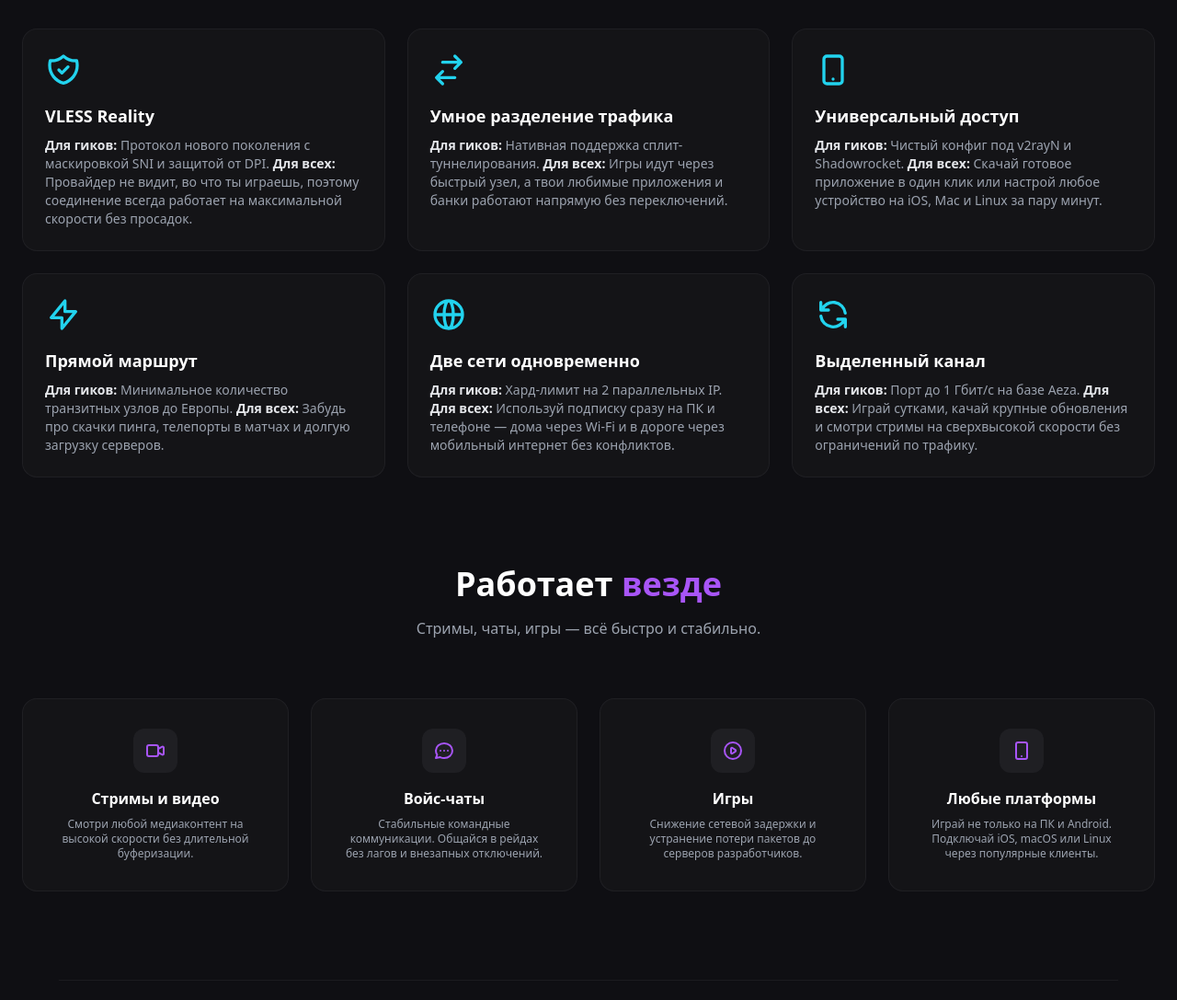
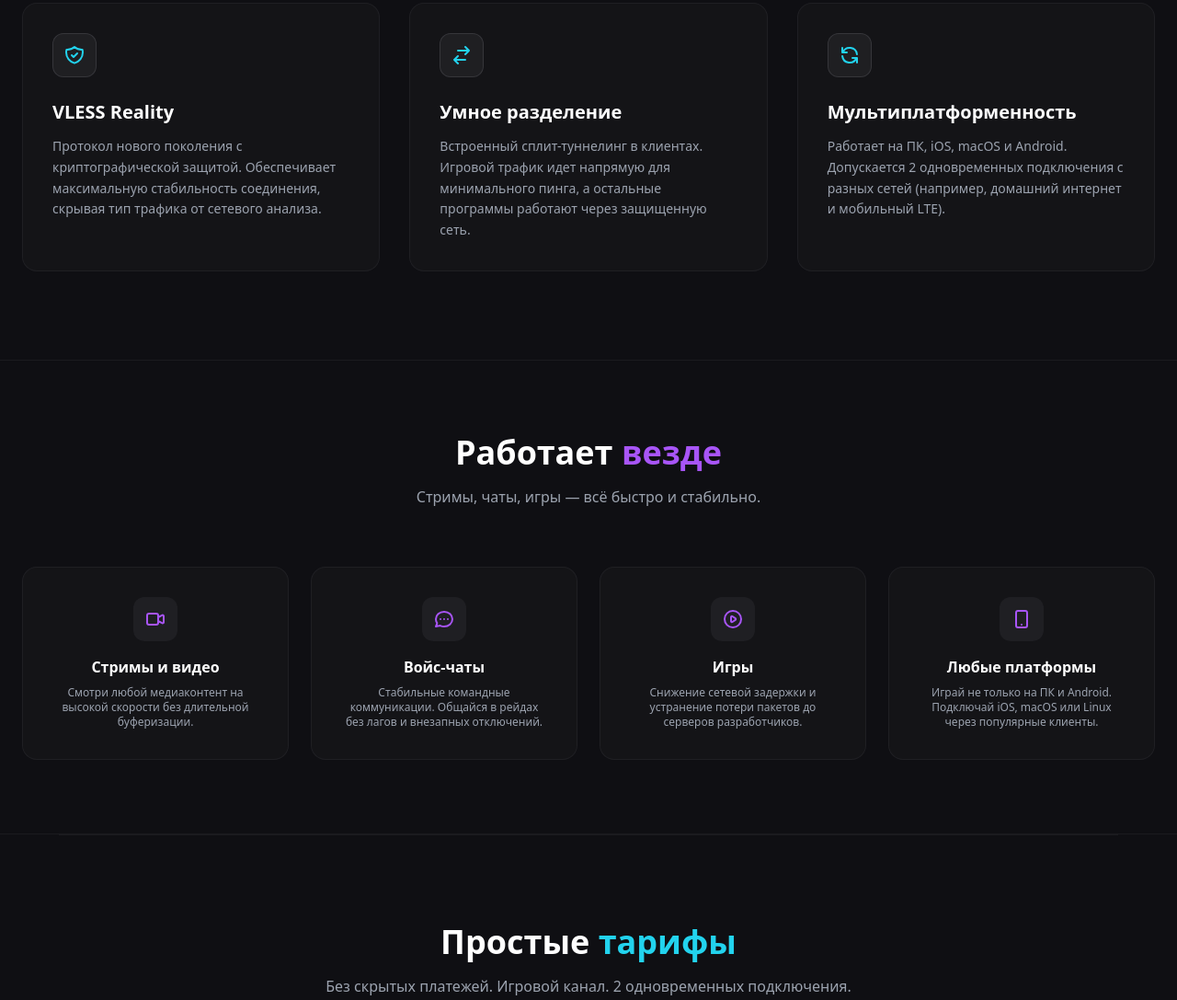
Before and after one commit to Shram-Dev/Shram-Dev.github.io, a plain HTML site: page index.html in a window 1280 px wide. Shown: the part 1409-2496 px from the top of the page at 92% size. Drawn offline with nearby package versions, Linux system fonts and the light colour scheme.

Commit message:
Update index.html

```diff
--- a/index.html
+++ b/index.html
@@ -79,7 +79,6 @@
 </head>
 <body class="text-gray-200 font-sans antialiased min-h-screen flex flex-col selection:bg-accent selection:text-white relative z-0">
 
-    <!-- Абстрактный фон -->
     <div class="fixed inset-0 bg-[url('./world_map.png')] bg-cover bg-center bg-no-repeat bg-fixed z-[-2] opacity-30"></div>
     <div class="fixed inset-0 bg-darkBg/90 backdrop-blur-[2px] z-[-1]"></div>
 
@@ -102,21 +101,22 @@
 
     <main class="flex-grow flex flex-col items-center relative z-10">
 
-        <!-- Hero Section (Новый формат) -->
+        <!-- Hero Section -->
         <section class="w-full max-w-5xl mx-auto px-6 py-24 text-center flex flex-col items-center">
             <div class="inline-block px-4 py-1 rounded-full bg-white/5 border border-white/10 text-xs text-gray-400 mb-6 font-mono tracking-widest">
-                <span class="text-green-400 mr-2">●</span>СЕРВЕРЫ ОНЛАЙН
+                <span class="text-green-400 mr-2">●</span>СИСТЕМА ОНЛАЙН
             </div>
             <h1 class="text-5xl md:text-7xl font-black text-white mb-6 leading-tight uppercase tracking-widest drop-shadow-lg font-montserrat">
                 ТВОЙ ПИНГ ПОД <span class="text-cyanAccent">КОНТРОЛЕМ</span>
             </h1>
             <p class="text-lg md:text-xl text-gray-400 mb-10 max-w-2xl">
-                Протокол VLESS Reality. Идеальный маршрут до Европы. Стабильный и быстрый доступ к игровым серверам без ограничений провайдера.
+                Протокол VLESS Reality. Оптимизированный маршрут до Европы. Стабильный и защищенный доступ к игровым серверам.
             </p>
 
             <div class="flex flex-col sm:flex-row gap-4 w-full sm:w-auto justify-center mb-16">
-                <button id="openTrialBtnHero" class="bg-cyanAccent hover:bg-cyanAccent/90 text-black font-bold text-lg px-10 py-4 rounded-xl transition-all shadow-[0_0_20px_rgba(34,211,238,0.4)] hover:shadow-[0_0_30px_rgba(34,211,238,0.6)]">
-                    ⚡ 3 дня бесплатно
+                <button id="openTrialBtnHero" class="bg-cyanAccent hover:bg-cyanAccent/90 text-black font-bold text-lg px-10 py-4 rounded-xl transition-all shadow-[0_0_20px_rgba(34,211,238,0.4)] hover:shadow-[0_0_30px_rgba(34,211,238,0.6)] flex items-center justify-center gap-2">
+                    <svg class="w-5 h-5" fill="none" stroke="currentColor" viewBox="0 0 24 24"><path stroke-linecap="round" stroke-linejoin="round" stroke-width="2.5" d="M13 10V3L4 14h7v7l9-11h-7z"></path></svg>
+                    3 дня бесплатно
                 </button>
                 <a href="#tariffs" class="bg-white/5 hover:bg-white/10 border border-white/20 hover:border-cyanAccent text-white font-bold text-lg px-10 py-4 rounded-xl transition-all flex items-center justify-center">
                     Тарифы от 350 ₽
@@ -163,49 +163,34 @@
             </div>
         </section>
 
-        <!-- Почему VORTEX -->
-        <section class="w-full max-w-7xl mx-auto px-6 py-24">
+        <!-- Почему VORTEX (3 Карточки) -->
+        <section class="w-full max-w-7xl mx-auto px-6 py-24 border-b border-white/5">
             <div class="text-center mb-16">
                 <h2 class="text-3xl md:text-4xl font-bold text-white mb-4">Почему <span class="text-cyanAccent">VORTEX GPN</span>?</h2>
                 <p class="text-gray-400 max-w-2xl mx-auto">Создан геймерами для геймеров. Максимальная скорость, чистый пинг и полный контроль над сетевым трафиком.</p>
             </div>
 
-            <div class="grid grid-cols-1 md:grid-cols-2 lg:grid-cols-3 gap-6">
-                <div class="feature-card p-6 rounded-2xl">
-                    <div class="w-10 h-10 mb-4 text-cyanAccent"><svg fill="none" stroke="currentColor" viewBox="0 0 24 24"><path stroke-linecap="round" stroke-linejoin="round" stroke-width="2" d="M9 12l2 2 4-4m5.618-4.016A11.955 11.955 0 0112 2.944a11.955 11.955 0 01-8.618 3.04A12.02 12.02 0 003 9c0 5.591 3.824 10.29 9 11.622 5.176-1.332 9-6.03 9-11.622 0-1.042-.133-2.052-.382-3.016z"></path></svg></div>
-                    <h3 class="text-lg font-bold text-white mb-2">VLESS Reality</h3>
-                    <p class="text-sm text-gray-400"><strong class="text-gray-200">Для гиков:</strong> Протокол нового поколения с маскировкой SNI и защитой от DPI. <strong class="text-gray-200">Для всех:</strong> Провайдер не видит, во что ты играешь, поэтому соединение всегда работает на максимальной скорости без просадок.</p>
+            <div class="grid grid-cols-1 md:grid-cols-3 gap-8">
+                <div class="feature-card p-8 rounded-2xl">
+                    <div class="w-12 h-12 mb-6 bg-white/5 rounded-xl flex items-center justify-center text-cyanAccent border border-white/10"><svg class="w-6 h-6" fill="none" stroke="currentColor" viewBox="0 0 24 24"><path stroke-linecap="round" stroke-linejoin="round" stroke-width="2" d="M9 12l2 2 4-4m5.618-4.016A11.955 11.955 0 0112 2.944a11.955 11.955 0 01-8.618 3.04A12.02 12.02 0 003 9c0 5.591 3.824 10.29 9 11.622 5.176-1.332 9-6.03 9-11.622 0-1.042-.133-2.052-.382-3.016z"></path></svg></div>
+                    <h3 class="text-xl font-bold text-white mb-3">VLESS Reality</h3>
+                    <p class="text-gray-400 leading-relaxed text-sm">Протокол нового поколения с криптографической защитой. Обеспечивает максимальную стабильность соединения, скрывая тип трафика от сетевого анализа.</p>
                 </div>
-                <div class="feature-card p-6 rounded-2xl">
-                    <div class="w-10 h-10 mb-4 text-cyanAccent"><svg fill="none" stroke="currentColor" viewBox="0 0 24 24"><path stroke-linecap="round" stroke-linejoin="round" stroke-width="2" d="M8 7h12m0 0l-4-4m4 4l-4 4m0 6H4m0 0l4 4m-4-4l4-4"></path></svg></div>
-                    <h3 class="text-lg font-bold text-white mb-2">Умное разделение трафика</h3>
-                    <p class="text-sm text-gray-400"><strong class="text-gray-200">Для гиков:</strong> Нативная поддержка сплит-туннелирования. <strong class="text-gray-200">Для всех:</strong> Игры идут через быстрый узел, а твои любимые приложения и банки работают напрямую без переключений.</p>
+                <div class="feature-card p-8 rounded-2xl">
+                    <div class="w-12 h-12 mb-6 bg-white/5 rounded-xl flex items-center justify-center text-cyanAccent border border-white/10"><svg class="w-6 h-6" fill="none" stroke="currentColor" viewBox="0 0 24 24"><path stroke-linecap="round" stroke-linejoin="round" stroke-width="2" d="M8 7h12m0 0l-4-4m4 4l-4 4m0 6H4m0 0l4 4m-4-4l4-4"></path></svg></div>
+                    <h3 class="text-xl font-bold text-white mb-3">Умное разделение</h3>
+                    <p class="text-gray-400 leading-relaxed text-sm">Встроенный сплит-туннелинг в клиентах. Игровой трафик идет напрямую для минимального пинга, а остальные программы работают через защищенную сеть.</p>
                 </div>
-                <div class="feature-card p-6 rounded-2xl">
-                    <div class="w-10 h-10 mb-4 text-cyanAccent"><svg fill="none" stroke="currentColor" viewBox="0 0 24 24"><path stroke-linecap="round" stroke-linejoin="round" stroke-width="2" d="M12 18h.01M8 21h8a2 2 0 002-2V5a2 2 0 00-2-2H8a2 2 0 00-2 2v14a2 2 0 002 2z"></path></svg></div>
-                    <h3 class="text-lg font-bold text-white mb-2">Универсальный доступ</h3>
-                    <p class="text-sm text-gray-400"><strong class="text-gray-200">Для гиков:</strong> Чистый конфиг под v2rayN и Shadowrocket. <strong class="text-gray-200">Для всех:</strong> Скачай готовое приложение в один клик или настрой любое устройство на iOS, Mac и Linux за пару минут.</p>
-                </div>
-                <div class="feature-card p-6 rounded-2xl">
-                    <div class="w-10 h-10 mb-4 text-cyanAccent"><svg fill="none" stroke="currentColor" viewBox="0 0 24 24"><path stroke-linecap="round" stroke-linejoin="round" stroke-width="2" d="M13 10V3L4 14h7v7l9-11h-7z"></path></svg></div>
-                    <h3 class="text-lg font-bold text-white mb-2">Прямой маршрут</h3>
-                    <p class="text-sm text-gray-400"><strong class="text-gray-200">Для гиков:</strong> Минимальное количество транзитных узлов до Европы. <strong class="text-gray-200">Для всех:</strong> Забудь про скачки пинга, телепорты в матчах и долгую загрузку серверов.</p>
-                </div>
-                <div class="feature-card p-6 rounded-2xl">
-                    <div class="w-10 h-10 mb-4 text-cyanAccent"><svg fill="none" stroke="currentColor" viewBox="0 0 24 24"><path stroke-linecap="round" stroke-linejoin="round" stroke-width="2" d="M21 12a9 9 0 01-9 9m9-9a9 9 0 00-9-9m9 9H3m9 9a9 9 0 01-9-9m9 9c1.657 0 3-4.03 3-9s-1.343-9-3-9m0 18c-1.657 0-3-4.03-3-9s1.343-9 3-9m-9 9a9 9 0 019-9"></path></svg></div>
-                    <h3 class="text-lg font-bold text-white mb-2">Две сети одновременно</h3>
-                    <p class="text-sm text-gray-400"><strong class="text-gray-200">Для гиков:</strong> Хард-лимит на 2 параллельных IP. <strong class="text-gray-200">Для всех:</strong> Используй подписку сразу на ПК и телефоне — дома через Wi-Fi и в дороге через мобильный интернет без конфликтов.</p>
-                </div>
-                <div class="feature-card p-6 rounded-2xl">
-                    <div class="w-10 h-10 mb-4 text-cyanAccent"><svg fill="none" stroke="currentColor" viewBox="0 0 24 24"><path stroke-linecap="round" stroke-linejoin="round" stroke-width="2" d="M4 4v5h.582m15.356 2A8.001 8.001 0 004.582 9m0 0H9m11 11v-5h-.581m0 0a8.003 8.003 0 01-15.357-2m15.357 2H15"></path></svg></div>
-                    <h3 class="text-lg font-bold text-white mb-2">Выделенный канал</h3>
-                    <p class="text-sm text-gray-400"><strong class="text-gray-200">Для гиков:</strong> Порт до 1 Гбит/с на базе Aeza. <strong class="text-gray-200">Для всех:</strong> Играй сутками, качай крупные обновления и смотри стримы на сверхвысокой скорости без ограничений по трафику.</p>
+                <div class="feature-card p-8 rounded-2xl">
+                    <div class="w-12 h-12 mb-6 bg-white/5 rounded-xl flex items-center justify-center text-cyanAccent border border-white/10"><svg class="w-6 h-6" fill="none" stroke="currentColor" viewBox="0 0 24 24"><path stroke-linecap="round" stroke-linejoin="round" stroke-width="2" d="M4 4v5h.582m15.356 2A8.001 8.001 0 004.582 9m0 0H9m11 11v-5h-.581m0 0a8.003 8.003 0 01-15.357-2m15.357 2H15"></path></svg></div>
+                    <h3 class="text-xl font-bold text-white mb-3">Мультиплатформенность</h3>
+                    <p class="text-gray-400 leading-relaxed text-sm">Работает на ПК, iOS, macOS и Android. Допускается 2 одновременных подключения с разных сетей (например, домашний интернет и мобильный LTE).</p>
                 </div>
             </div>
         </section>
 
         <!-- Работает везде -->
-        <section class="w-full max-w-7xl mx-auto px-6 pb-24">
+        <section class="w-full max-w-7xl mx-auto px-6 py-20 border-b border-white/5">
             <div class="text-center mb-16">
                 <h2 class="text-3xl md:text-4xl font-bold text-white mb-4">Работает <span class="text-accent">везде</span></h2>
                 <p class="text-gray-400">Стримы, чаты, игры — всё быстро и стабильно.</p>
@@ -239,50 +224,46 @@
         <section id="tariffs" class="w-full max-w-6xl mx-auto px-6 py-24 border-t border-white/5">
             <div class="text-center mb-16">
                 <h2 class="text-3xl md:text-4xl font-bold text-white mb-4">Простые <span class="text-cyanAccent">тарифы</span></h2>
-                <p class="text-gray-400">Без скрытых платежей. Игровой канал. До 2-х параллельных устройств.</p>
+                <p class="text-gray-400">Без скрытых платежей. Игровой канал. 2 одновременных подключения.</p>
             </div>
 
             <div class="grid grid-cols-1 md:grid-cols-2 lg:grid-cols-4 gap-6">
-                <!-- 1 месяц -->
                 <div class="tariff-card p-8 rounded-3xl flex flex-col">
                     <div class="text-gray-400 text-sm font-bold mb-4 uppercase tracking-wider">1 месяц</div>
                     <div class="text-4xl font-black text-white mb-2">350 ₽</div>
                     <div class="text-sm text-gray-500 mb-8 border-b border-white/5 pb-6">~ 3.5 USDT</div>
                     <ul class="text-sm text-gray-300 space-y-4 mb-8 flex-grow">
                         <li class="flex items-center gap-3"><svg class="w-4 h-4 text-green-400" fill="none" stroke="currentColor" viewBox="0 0 24 24"><path stroke-linecap="round" stroke-linejoin="round" stroke-width="2" d="M5 13l4 4L19 7"></path></svg> Игровой канал</li>
-                        <li class="flex items-center gap-3"><svg class="w-4 h-4 text-green-400" fill="none" stroke="currentColor" viewBox="0 0 24 24"><path stroke-linecap="round" stroke-linejoin="round" stroke-width="2" d="M5 13l4 4L19 7"></path></svg> 2 устройства</li>
+                        <li class="flex items-center gap-3"><svg class="w-4 h-4 text-green-400" fill="none" stroke="currentColor" viewBox="0 0 24 24"><path stroke-linecap="round" stroke-linejoin="round" stroke-width="2" d="M5 13l4 4L19 7"></path></svg> 2 подключения</li>
                         <li class="flex items-center gap-3"><svg class="w-4 h-4 text-green-400" fill="none" stroke="currentColor" viewBox="0 0 24 24"><path stroke-linecap="round" stroke-linejoin="round" stroke-width="2" d="M5 13l4 4L19 7"></path></svg> VLESS Reality</li>
                     </ul>
                     <a href="https://t.me/vortex_gpn_bot" target="_blank" class="w-full block text-center bg-white/5 hover:bg-cyanAccent/10 border border-white/10 hover:border-cyanAccent text-white font-bold py-3 rounded-xl transition-all">Выбрать</a>
                 </div>
 
-                <!-- 3 месяца -->
                 <div class="tariff-card p-8 rounded-3xl flex flex-col">
                     <div class="text-gray-400 text-sm font-bold mb-4 uppercase tracking-wider">3 месяца <span class="text-cyanAccent font-normal ml-1">(-10%)</span></div>
                     <div class="text-4xl font-black text-white mb-2">950 ₽</div>
                     <div class="text-sm text-gray-500 mb-8 border-b border-white/5 pb-6">~ 9.5 USDT</div>
                     <ul class="text-sm text-gray-300 space-y-4 mb-8 flex-grow">
                         <li class="flex items-center gap-3"><svg class="w-4 h-4 text-green-400" fill="none" stroke="currentColor" viewBox="0 0 24 24"><path stroke-linecap="round" stroke-linejoin="round" stroke-width="2" d="M5 13l4 4L19 7"></path></svg> Игровой канал</li>
-                        <li class="flex items-center gap-3"><svg class="w-4 h-4 text-green-400" fill="none" stroke="currentColor" viewBox="0 0 24 24"><path stroke-linecap="round" stroke-linejoin="round" stroke-width="2" d="M5 13l4 4L19 7"></path></svg> 2 устройства</li>
+                        <li class="flex items-center gap-3"><svg class="w-4 h-4 text-green-400" fill="none" stroke="currentColor" viewBox="0 0 24 24"><path stroke-linecap="round" stroke-linejoin="round" stroke-width="2" d="M5 13l4 4L19 7"></path></svg> 2 подключения</li>
                         <li class="flex items-center gap-3"><svg class="w-4 h-4 text-green-400" fill="none" stroke="currentColor" viewBox="0 0 24 24"><path stroke-linecap="round" stroke-linejoin="round" stroke-width="2" d="M5 13l4 4L19 7"></path></svg> VLESS Reality</li>
                     </ul>
                     <a href="https://t.me/vortex_gpn_bot" target="_blank" class="w-full block text-center bg-white/5 hover:bg-cyanAccent/10 border border-white/10 hover:border-cyanAccent text-white font-bold py-3 rounded-xl transition-all">Выбрать</a>
                 </div>
 
-                <!-- 6 месяцев -->
                 <div class="tariff-card p-8 rounded-3xl flex flex-col">
                     <div class="text-gray-400 text-sm font-bold mb-4 uppercase tracking-wider">6 месяцев <span class="text-cyanAccent font-normal ml-1">(-20%)</span></div>
                     <div class="text-4xl font-black text-white mb-2">1 700 ₽</div>
                     <div class="text-sm text-gray-500 mb-8 border-b border-white/5 pb-6">~ 16 USDT</div>
                     <ul class="text-sm text-gray-300 space-y-4 mb-8 flex-grow">
                         <li class="flex items-center gap-3"><svg class="w-4 h-4 text-green-400" fill="none" stroke="currentColor" viewBox="0 0 24 24"><path stroke-linecap="round" stroke-linejoin="round" stroke-width="2" d="M5 13l4 4L19 7"></path></svg> Игровой канал</li>
-                        <li class="flex items-center gap-3"><svg class="w-4 h-4 text-green-400" fill="none" stroke="currentColor" viewBox="0 0 24 24"><path stroke-linecap="round" stroke-linejoin="round" stroke-width="2" d="M5 13l4 4L19 7"></path></svg> 2 устройства</li>
+                        <li class="flex items-center gap-3"><svg class="w-4 h-4 text-green-400" fill="none" stroke="currentColor" viewBox="0 0 24 24"><path stroke-linecap="round" stroke-linejoin="round" stroke-width="2" d="M5 13l4 4L19 7"></path></svg> 2 подключения</li>
                         <li class="flex items-center gap-3"><svg class="w-4 h-4 text-green-400" fill="none" stroke="currentColor" viewBox="0 0 24 24"><path stroke-linecap="round" stroke-linejoin="round" stroke-width="2" d="M5 13l4 4L19 7"></path></svg> VLESS Reality</li>
                     </ul>
                     <a href="https://t.me/vortex_gpn_bot" target="_blank" class="w-full block text-center bg-white/5 hover:bg-cyanAccent/10 border border-white/10 hover:border-cyanAccent text-white font-bold py-3 rounded-xl transition-all">Выбрать</a>
                 </div>
 
-                <!-- 12 месяцев -->
                 <div class="tariff-card p-8 rounded-3xl flex flex-col border border-accent/50 relative shadow-[0_0_20px_rgba(168,85,247,0.1)]">
                     <div class="absolute -top-3 left-1/2 transform -translate-x-1/2 bg-accent text-white text-xs font-bold px-4 py-1 rounded-full uppercase tracking-wider">Макс. Выгода</div>
                     <div class="text-accent text-sm font-bold mb-4 uppercase tracking-wider mt-2">12 месяцев <span class="text-white font-normal ml-1">(-30%)</span></div>
@@ -290,7 +271,7 @@
                     <div class="text-sm text-gray-500 mb-8 border-b border-white/5 pb-6">~ 28 USDT</div>
                     <ul class="text-sm text-gray-300 space-y-4 mb-8 flex-grow">
                         <li class="flex items-center gap-3"><svg class="w-4 h-4 text-accent" fill="none" stroke="currentColor" viewBox="0 0 24 24"><path stroke-linecap="round" stroke-linejoin="round" stroke-width="2" d="M5 13l4 4L19 7"></path></svg> Игровой канал</li>
-                        <li class="flex items-center gap-3"><svg class="w-4 h-4 text-accent" fill="none" stroke="currentColor" viewBox="0 0 24 24"><path stroke-linecap="round" stroke-linejoin="round" stroke-width="2" d="M5 13l4 4L19 7"></path></svg> 2 устройства</li>
+                        <li class="flex items-center gap-3"><svg class="w-4 h-4 text-accent" fill="none" stroke="currentColor" viewBox="0 0 24 24"><path stroke-linecap="round" stroke-linejoin="round" stroke-width="2" d="M5 13l4 4L19 7"></path></svg> 2 подключения</li>
                         <li class="flex items-center gap-3"><svg class="w-4 h-4 text-accent" fill="none" stroke="currentColor" viewBox="0 0 24 24"><path stroke-linecap="round" stroke-linejoin="round" stroke-width="2" d="M5 13l4 4L19 7"></path></svg> VLESS Reality</li>
                     </ul>
                     <a href="https://t.me/vortex_gpn_bot" target="_blank" class="w-full block text-center bg-accent hover:bg-accent/90 text-white font-bold py-3 rounded-xl transition-all shadow-[0_0_15px_rgba(168,85,247,0.4)]">Выбрать 🔥</a>
@@ -303,7 +284,6 @@
     <!-- Footer -->
     <footer class="w-full bg-darkCard border-t border-white/5 py-12 mt-auto">
         <div class="max-w-7xl mx-auto px-6 grid grid-cols-1 md:grid-cols-3 gap-10">
-            <!-- Блок 1: Лого -->
             <div class="col-span-1">
                 <div class="flex items-center gap-3 mb-4 text-white font-bold text-lg">
                     <img src="./vortex.ico" alt="Logo" class="w-6 h-6"> VORTEX GPN
@@ -313,7 +293,6 @@
                 </p>
             </div>
 
-            <!-- Блок 2: Telegram Бот -->
             <div class="col-span-1 flex flex-col items-start">
                 <h4 class="text-white font-bold mb-4 text-sm">Управление подпиской</h4>
                 <a href="https://t.me/vortex_gpn_bot" target="_blank" class="flex items-center gap-3 w-full sm:w-auto bg-white/5 hover:bg-cyanAccent/10 border border-white/10 hover:border-cyanAccent text-gray-300 hover:text-cyanAccent px-5 py-3 rounded-xl transition-all duration-300">
@@ -322,7 +301,6 @@
                 </a>
             </div>
 
-            <!-- Блок 3: Связаться -->
             <div class="col-span-1">
                 <h4 class="text-white font-bold mb-4 text-sm">Служба поддержки</h4>
                 <div class="flex gap-4 mb-4">
@@ -436,7 +414,6 @@
         document.addEventListener('DOMContentLoaded', () => {
             const botUrl = 'https://t.me/vortex_gpn_bot';
 
-            // Логика кнопок скачивания
             function startFunnel(url, buttonElement) {
                 buttonElement.disabled = true;
                 const originalHtml = buttonElement.innerHTML;
@@ -466,7 +443,6 @@
                 startFunnel('https://pub-b23307e33342468e8c637d8704627212.r2.dev/Vortex_GPN_Android.apk', this);
             });
 
-            // Модалки
             function setupModal(triggerIds, modalId, closeId) {
                 const modal = document.getElementById(modalId);
                 triggerIds.forEach(id => {
@@ -478,10 +454,8 @@
             }
 
             setupModal(['openOfferBtnHeader'], 'offerModal', 'closeOffer');
-            // Подключаем триал-модалку к кнопкам в шапке и в Hero-секции
             setupModal(['openTrialBtnHeader', 'openTrialBtnHero'], 'trialModal', 'closeTrial');
 
-            // Копирование Email
             document.getElementById('copyEmailBtn').addEventListener('click', function(e) {
                 e.preventDefault();
                 navigator.clipboard.writeText('support@data-sync-node.win');
@@ -494,7 +468,6 @@
                 }, 2000);
             });
 
-            // Генератор Триала
             const generateBtn = document.getElementById('generateTrialBtn');
             const resultBlock = document.getElementById('trialResultBlock');
             const formBlock = document.getElementById('trialFormBlock');
```
